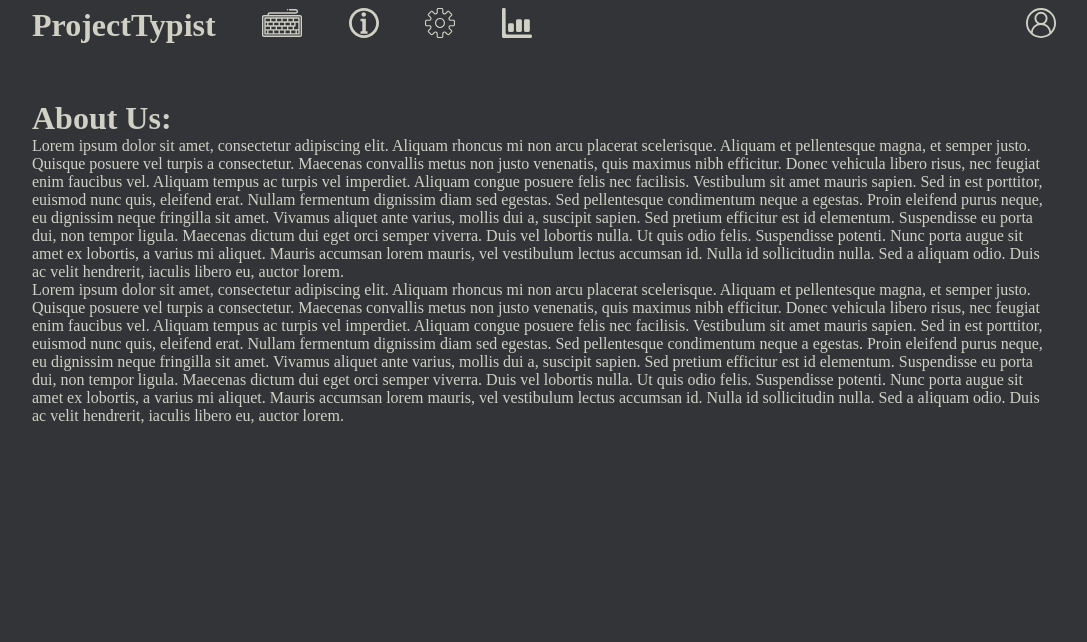
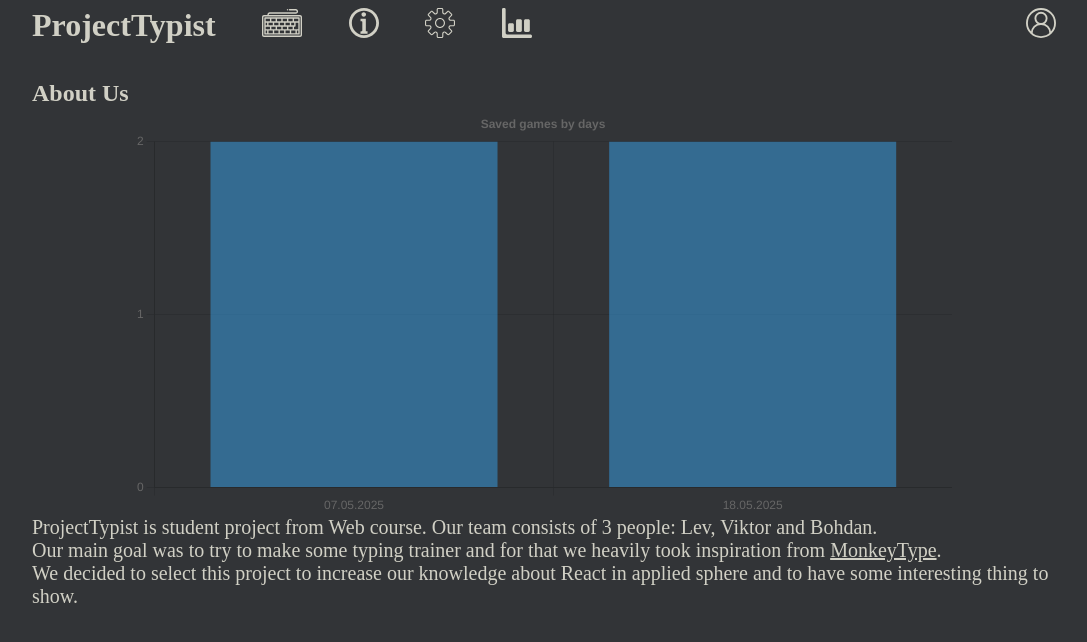
Before and after one commit to viktorpakholok/WebProjectTypist, a React (Vite) app in the folder projecttypist/: page /aboutus in a window 1280 px wide. Shown: the top 642 px of the page, without its empty margins (96-1183 px from the left). Built offline with nearby package versions, Linux system fonts and the light colour scheme; data requests are answered from the project's data file.

Commit message:
Upgraded about us

```diff
--- a/projecttypist/src/components/Header/Header.css
+++ b/projecttypist/src/components/Header/Header.css
@@ -17,7 +17,7 @@
 
 .header-main {
     height: 50px;
-    padding-bottom: 50px;
+    padding-bottom: 30px;
     vertical-align: middle;
 }
 
--- a/projecttypist/src/main.css
+++ b/projecttypist/src/main.css
@@ -41,6 +41,10 @@ button {
     margin: auto 0;
 }
 
+.hor-center {
+    margin: 0 auto;
+}
+
 .icons {
     fill: var(--ft-color);
 }
@@ -52,3 +56,11 @@ button {
 .text_auto {
     color: var(--ft-color);
 }
+
+.main-part p {
+    font-size: 20px;
+}
+
+.bar {
+    width: 80%;
+}
--- a/projecttypist/src/pages/AboutUs/AboutUs.jsx
+++ b/projecttypist/src/pages/AboutUs/AboutUs.jsx
@@ -1,25 +1,87 @@
 import Header from "../../components/Header/Header";
-import TypingElement from "../../components/TypingElement/TypingElement.jsx";
+
+import { useState, useEffect } from "react";
+
+import { Bar } from 'react-chartjs-2';
+
+import axios from "axios";
+
 
 import "../../main.css"
 
 function AboutUs() {
 
+    const [arr, setArr] = useState(null)
+
+    useEffect(() => {
+        async function fetchArr() {
+            const res = await axios.get(`http://localhost:3001/statsExample/`);
+            setArr(res.data)
+        }
+
+        fetchArr()
+    }, []);
+
+    console.log(arr)
+
+    if (arr === null) return <div>Loading...</div>
+
+    let res = {}
+
+    for (let account of arr) {
+        console.log(account)
+
+        if (!("dates" in account)) {
+            continue
+        }
+
+        for (let date of account["dates"]) {
+
+            date = date.split(" ")[1];
+
+            if (date in res) {
+                res[date] += 1
+            } else {
+                res[date] = 1
+            }
+        }
+    }
+
+    let data = { labels: Object.keys(res), datasets: [{ data: Object.values(res) }] }
+
+    const options = {
+        scales: {
+            y: { ticks: { stepSize: 1 } }
+        },
+        plugins: {
+            title: {
+                display: true,
+                text: "Saved games by days"
+            },
+            legend: { display: false }
+        },
+
+    }
+
     return (
         <div>
             <Header></Header>
             {/* <TypingElement></TypingElement> */}
-            <h1>About Us:</h1>
-            <p>Lorem ipsum dolor sit amet, consectetur adipiscing elit. Aliquam rhoncus mi non arcu placerat scelerisque. Aliquam et pellentesque magna, et semper justo. Quisque posuere vel turpis a consectetur. Maecenas convallis metus non justo venenatis, quis maximus nibh efficitur. Donec vehicula libero risus, nec feugiat enim faucibus vel. Aliquam tempus ac turpis vel imperdiet. Aliquam congue posuere felis nec facilisis. Vestibulum sit amet mauris sapien. Sed in est porttitor, euismod nunc quis, eleifend erat. Nullam fermentum dignissim diam sed egestas. Sed pellentesque condimentum neque a egestas. Proin eleifend purus neque, eu dignissim neque fringilla sit amet. Vivamus aliquet ante varius, mollis dui a, suscipit sapien.
+            <section className="main-part">
+                <h1>About Us</h1>
 
-Sed pretium efficitur est id elementum. Suspendisse eu porta dui, non tempor ligula. Maecenas dictum dui eget orci semper viverra. Duis vel lobortis nulla. Ut quis odio felis. Suspendisse potenti. Nunc porta augue sit amet ex lobortis, a varius mi aliquet. Mauris accumsan lorem mauris, vel vestibulum lectus accumsan id. Nulla id sollicitudin nulla. Sed a aliquam odio. Duis ac velit hendrerit, iaculis libero eu, auctor lorem.
-            </p>
-            <p>Lorem ipsum dolor sit amet, consectetur adipiscing elit. Aliquam rhoncus mi non arcu placerat scelerisque. Aliquam et pellentesque magna, et semper justo. Quisque posuere vel turpis a consectetur. Maecenas convallis metus non justo venenatis, quis maximus nibh efficitur. Donec vehicula libero risus, nec feugiat enim faucibus vel. Aliquam tempus ac turpis vel imperdiet. Aliquam congue posuere felis nec facilisis. Vestibulum sit amet mauris sapien. Sed in est porttitor, euismod nunc quis, eleifend erat. Nullam fermentum dignissim diam sed egestas. Sed pellentesque condimentum neque a egestas. Proin eleifend purus neque, eu dignissim neque fringilla sit amet. Vivamus aliquet ante varius, mollis dui a, suscipit sapien.
+                <div className="bar hor-center">
+                    <Bar data={data} options={options}></Bar>
+                </div>
 
-Sed pretium efficitur est id elementum. Suspendisse eu porta dui, non tempor ligula. Maecenas dictum dui eget orci semper viverra. Duis vel lobortis nulla. Ut quis odio felis. Suspendisse potenti. Nunc porta augue sit amet ex lobortis, a varius mi aliquet. Mauris accumsan lorem mauris, vel vestibulum lectus accumsan id. Nulla id sollicitudin nulla. Sed a aliquam odio. Duis ac velit hendrerit, iaculis libero eu, auctor lorem.
-            </p>
+                <p>ProjectTypist is student project from Web course. Our team consists of 3 people: Lev, Viktor and Bohdan.</p>
+                <p>Our main goal was to try to make some typing trainer and for that we heavily took inspiration from <a href="https://monkeytype.com/">MonkeyType</a>.</p>
+                <p>We decided to select this project to increase our knowledge about React in applied sphere and to have some interesting thing to show.</p>
+
+            </section>
+
         </div>
-        );
+    );
 }
 
 export default AboutUs;
```
